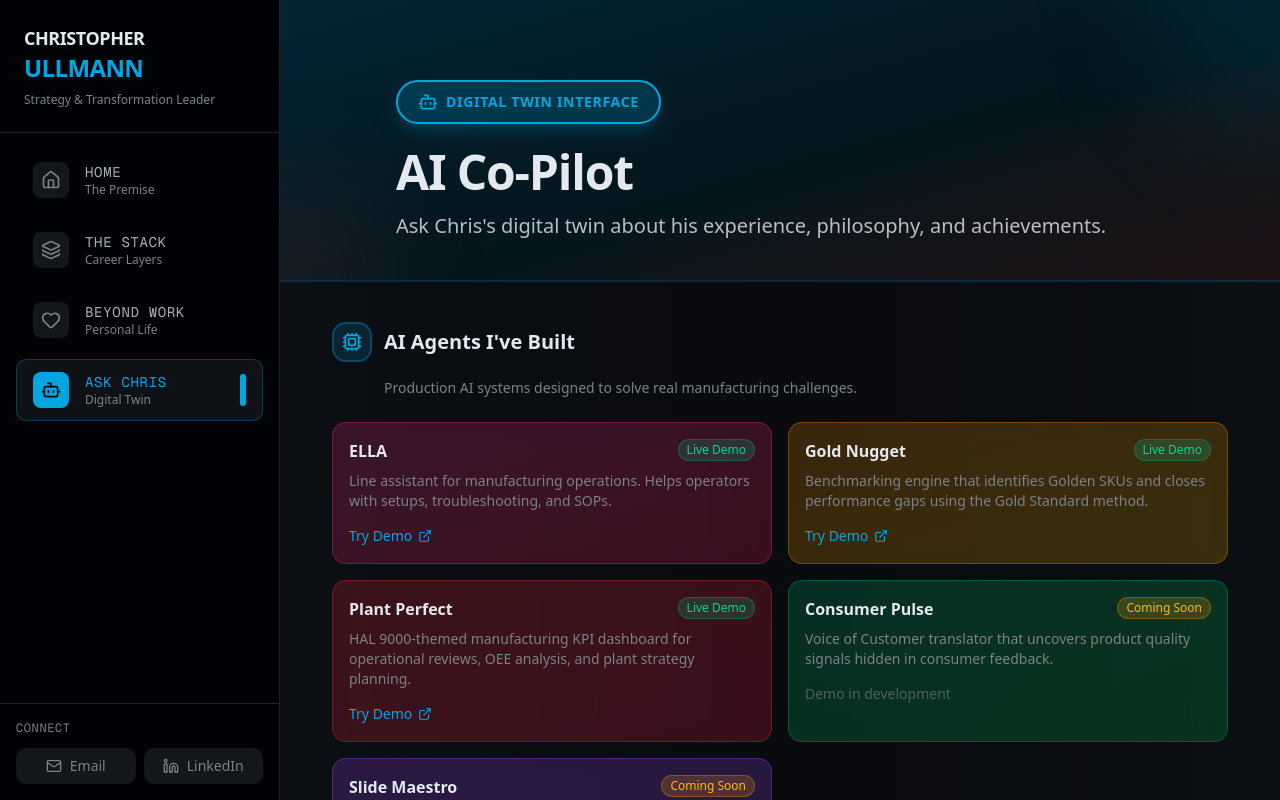
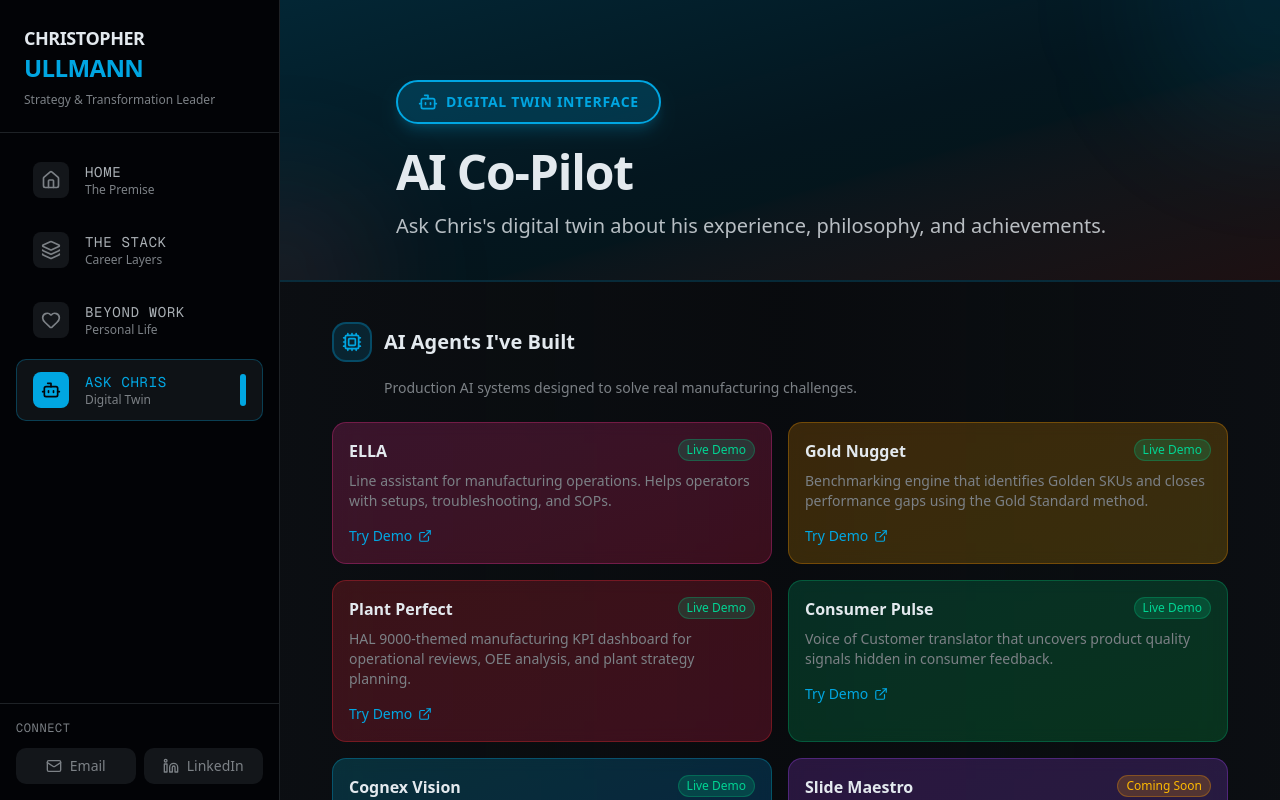
Before and after one commit to Cullmann1973/Chris-Ullmann-Walking-Deck, a Next.js app: page /ai-copilot in a window 1280 px wide. Shown: the top 800 px of the page. Built offline with nearby package versions, Linux system fonts and the light colour scheme.

Commit message:
Add Consumer Pulse and Cognex Vision demos to AI Co-Pilot page
- Consumer Pulse: Voice of Customer translator (live)
- Cognex Vision: Vision system troubleshooting copilot (live)

Co-Authored-By: Claude Opus 4.5 <noreply@anthropic.com>

```diff
--- a/src/app/ai-copilot/page.tsx
+++ b/src/app/ai-copilot/page.tsx
@@ -50,10 +50,19 @@ const agentDemos = [
     id: "consumer-pulse",
     name: "Consumer Pulse",
     description: "Voice of Customer translator that uncovers product quality signals hidden in consumer feedback.",
-    status: "coming-soon" as const,
-    demoUrl: null,
+    status: "live" as const,
+    demoUrl: "https://cc-consumer-pulse.vercel.app",
     color: "from-emerald-500/20 to-green-500/20",
     borderColor: "border-emerald-500/30",
+  },
+  {
+    id: "cognex-vision",
+    name: "Cognex Vision",
+    description: "Vision system troubleshooting copilot for camera setup, OCR configuration, and PLC diagnostics.",
+    status: "live" as const,
+    demoUrl: "https://cc-cognex-vision.vercel.app",
+    color: "from-cyan-500/20 to-blue-500/20",
+    borderColor: "border-cyan-500/30",
   },
   {
     id: "slide-maestro",
```
